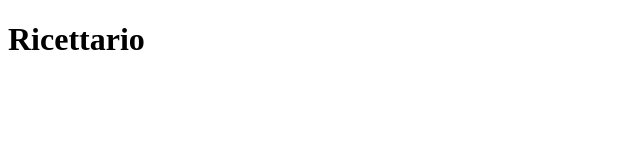
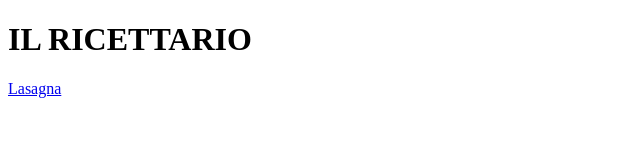
Before and after one commit to Axul23/Ricettario, a plain HTML site: page index.html in a window 1280 px wide. Shown: the whole page, without its empty margins (0-640 px from the left). Drawn offline with Linux system fonts and the light colour scheme.

Commit message:
feat link to lasagna page

```diff
--- a/index.html
+++ b/index.html
@@ -5,6 +5,7 @@
         <title></title>
     </head>
     <body>
-        <h1>Ricettario</h1>
+        <h1>IL RICETTARIO</h1>
+        <a href="ricette/lasagna.html">Lasagna</a>
     </body>
 </html>
```
